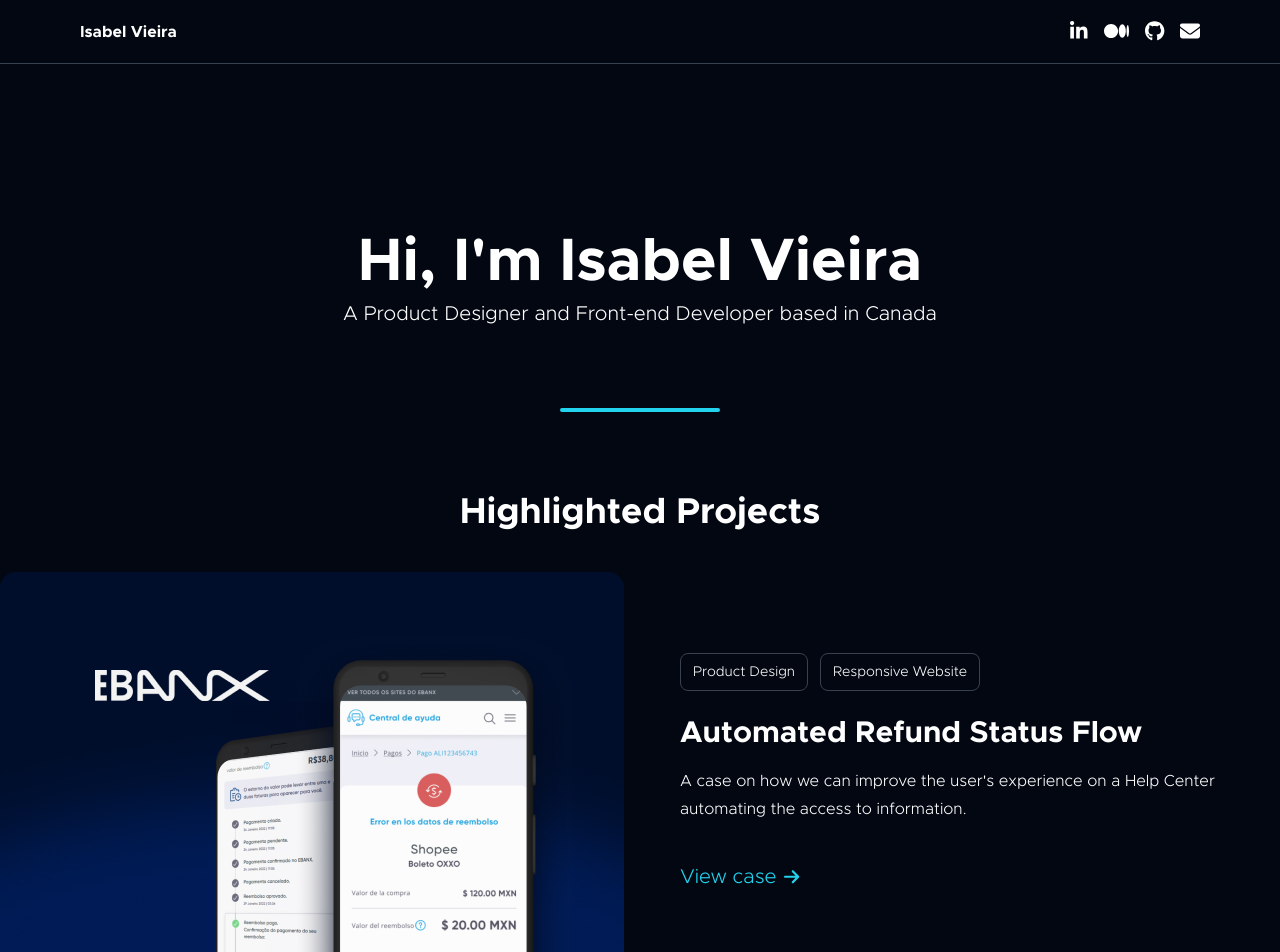
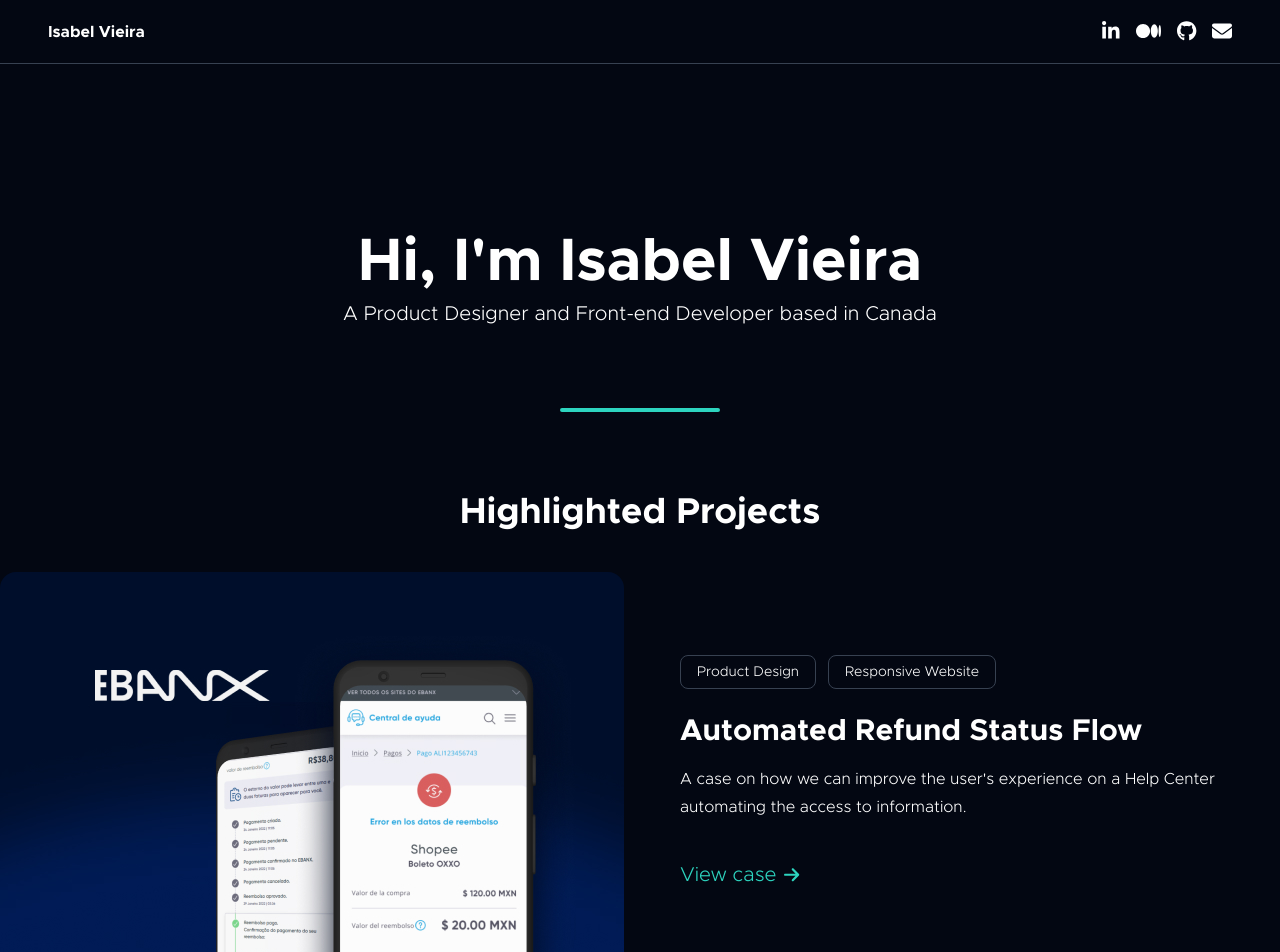
Before and after one commit to belvieir4/personal-website, a React (Vite) app: page / in a window 1280 px wide. Shown: the top 952 px of the page. Built offline with nearby package versions, Linux system fonts and the light colour scheme.

Commit message:
chore: updated secondary color

```diff
--- a/src/components/Header.tsx
+++ b/src/components/Header.tsx
@@ -12,7 +12,7 @@ function Header() {
   const currentRoute = [...matches].pop();
 
   return (
-    <div className="fixed left-0 top-0 flex h-16 w-full flex-wrap items-center justify-between space-x-12 border-b border-b-gray-700 bg-gray-950 px-6 xl:px-20">
+    <div className="xs:gap-0 xs:flex-row xs:h-16 fixed left-0 top-0 flex w-full flex-col flex-wrap items-center justify-between gap-4 border-b border-b-gray-700 bg-gray-950 px-6 py-4 xl:px-12">
       <div>
         <Link to="/" className="text-base font-bold text-white">
           Isabel Vieira
@@ -24,32 +24,32 @@ function Header() {
           </span>
         )}
       </div>
-      <div className="flex items-center gap-4">
+      <div className="xs:ml-6 flex items-center gap-4">
         <a
           href="https://www.linkedin.com/in/isabelcvieira/"
           target="_blank"
-          className="block text-white hover:text-cyan-400"
+          className="block text-white hover:text-teal-400"
         >
           <FontAwesomeIcon size="lg" icon={faLinkedinIn} />
         </a>
         <a
           href="https://medium.com/@isabelvieira"
           target="_blank"
-          className="block text-white hover:text-cyan-400"
+          className="block text-white hover:text-teal-400"
         >
           <FontAwesomeIcon size="lg" icon={faMedium} />
         </a>
         <a
           href="https://github.com/belvieir4"
           target="_blank"
-          className="block text-white hover:text-cyan-400"
+          className="block text-white hover:text-teal-400"
         >
           <FontAwesomeIcon size="lg" icon={faGithub} />
         </a>
         <a
           href="mailto:work.isabelvieira@gmail.com"
           target="_blank"
-          className="block text-white hover:text-cyan-400"
+          className="block text-white hover:text-teal-400"
         >
           <FontAwesomeIcon size="lg" icon={faEnvelope} />
         </a>
--- a/src/components/Hero.tsx
+++ b/src/components/Hero.tsx
@@ -18,7 +18,7 @@ const Hero = ({ title, subtitle, tags }: HeroProps) => {
       <p className=" mt-2 text-center font-light text-white  lg:text-xl">
         {subtitle}
       </p>
-      <hr className="mt-14 w-40 rounded-sm border-2 border-cyan-400 lg:mt-20" />
+      <hr className="mt-14 w-40 rounded-sm border-2 border-teal-400 lg:mt-20" />
     </div>
   );
 };
--- a/src/components/Highlight.tsx
+++ b/src/components/Highlight.tsx
@@ -10,6 +10,7 @@ export type HighlightProps = {
   reverse?: boolean;
   to: LinkProps['to'];
   tags: string[];
+  className?: string;
 };
 
 const Highlight = ({
@@ -19,6 +20,7 @@ const Highlight = ({
   reverse,
   to,
   tags,
+  className,
 }: HighlightProps) => {
   return (
     <div
@@ -27,13 +29,14 @@ const Highlight = ({
         {
           'lg:flex-row-reverse': reverse,
         },
+        className,
       )}
     >
       <img
-        className="h-72 w-full rounded-[16px] object-cover md:h-64 md:w-[420px] lg:h-[320px] lg:w-[520px] xl:h-[400px] xl:w-[624px]"
+        className="h-72 w-full rounded-[16px] object-cover md:h-52 md:w-[328px] lg:h-[320px] lg:w-[520px] xl:h-[400px] xl:w-[624px]"
         src={img}
       />
-      <div className="flex w-full flex-col items-start md:w-[420px] lg:w-[624px]">
+      <div className="flex w-full flex-col items-start md:w-[328px] lg:w-[624px]">
         <div className="mb-6 flex gap-3">
           {tags.map((tag, index) => (
             <Tag key={index}>{tag}</Tag>
--- a/src/components/Link.tsx
+++ b/src/components/Link.tsx
@@ -15,7 +15,7 @@ const Link = ({ children, small, ...props }: LinkProps) => {
   return (
     <RouterLink
       className={classNames(
-        'flex cursor-pointer items-center border-b border-b-transparent font-light text-cyan-400 transition duration-300 ease-in-out	 hover:border-b-cyan-400',
+        'flex cursor-pointer items-center border-b border-b-transparent font-light text-teal-400 transition duration-300 ease-in-out	 hover:border-b-teal-400',
         {
           'text-xl': !small,
         },
@@ -23,7 +23,11 @@ const Link = ({ children, small, ...props }: LinkProps) => {
       {...props}
     >
       {children}
-      <FontAwesomeIcon size="sm" className="ml-2" icon={faArrowRight} />
+      <FontAwesomeIcon
+        size="sm"
+        className="ml-2 hidden lg:block"
+        icon={faArrowRight}
+      />
     </RouterLink>
   );
 };
--- a/src/components/Tag.tsx
+++ b/src/components/Tag.tsx
@@ -4,7 +4,7 @@ export type TagProps = {
 
 const Tag = ({ children }: TagProps) => {
   return (
-    <div className="flex items-center rounded-lg border border-gray-700 px-3 py-2">
+    <div className="flex items-center rounded-lg border border-gray-700 px-4 py-[6px]">
       <span className="text-sm text-white">{children}</span>
     </div>
   );
```
